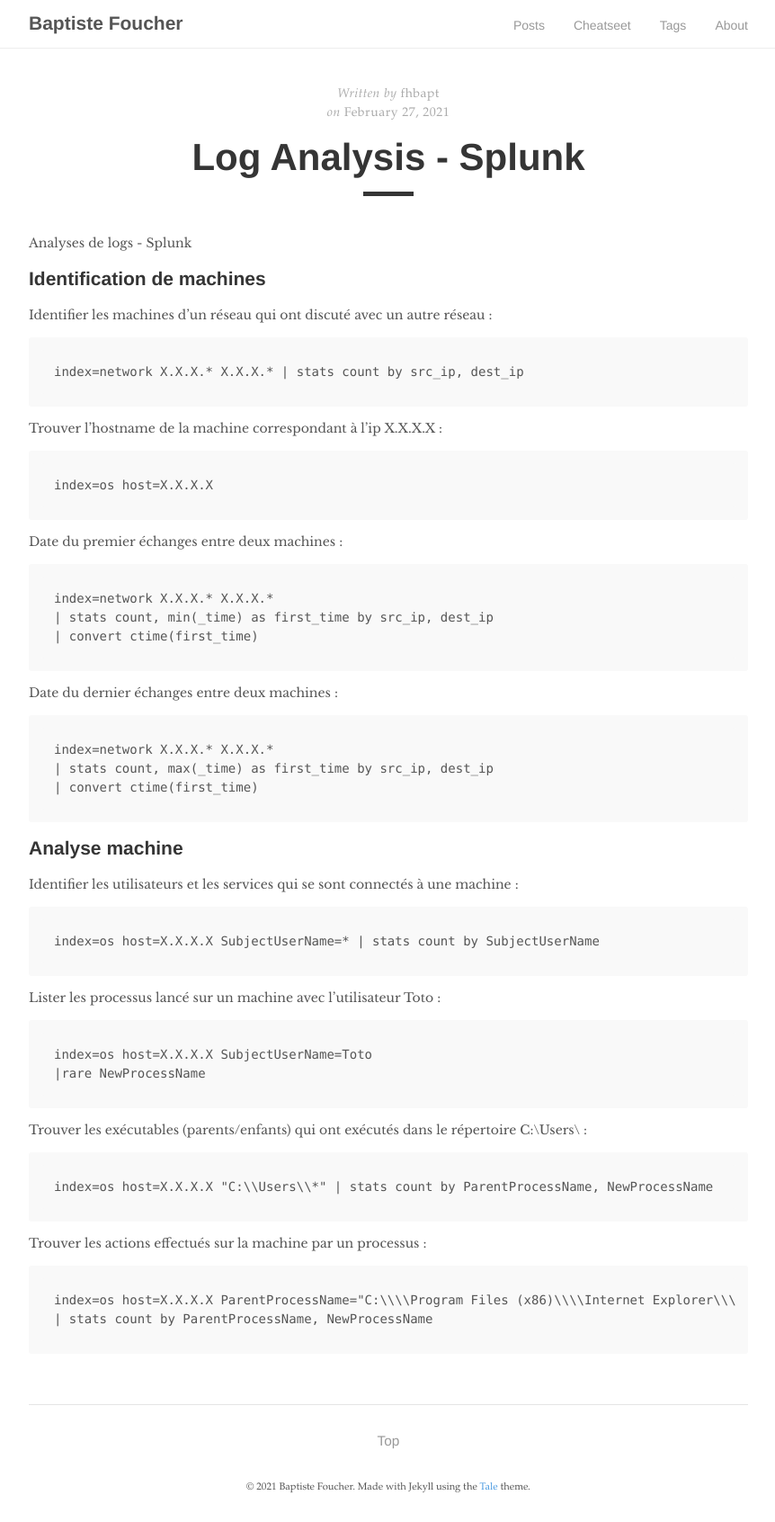
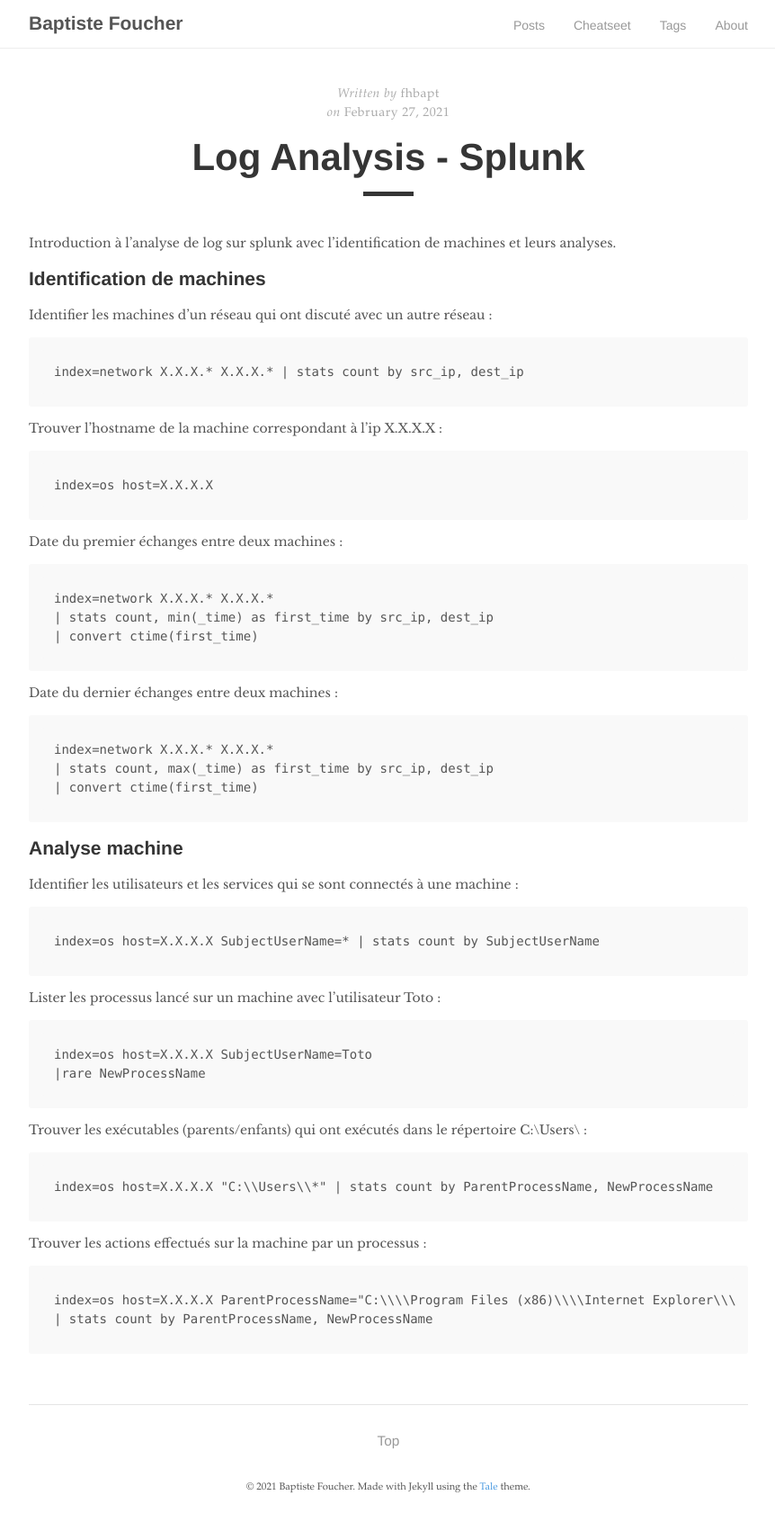
Before and after one commit to fhbapt/fhbapt.github.io, a Jekyll site: the page built from _posts/2021-02-27-splunk-log-analysis.md, in a window 1280 px wide. Shown: the whole page at 90% size, without its empty margins (208-1070 px from the left). Built offline with Jekyll 4.4.1, drawn with Linux system fonts in a browser that asks for light colours.

Commit message:
Update 2021-02-27-splunk-log-analysis.md

```diff
--- a/_posts/2021-02-27-splunk-log-analysis.md
+++ b/_posts/2021-02-27-splunk-log-analysis.md
@@ -6,7 +6,7 @@
 tags: Forensic
 ---
 
-Analyses de logs - Splunk
+Introduction à l'analyse de log sur splunk avec l'identification de machines et leurs analyses.
 
 ## Identification de machines
 
```
